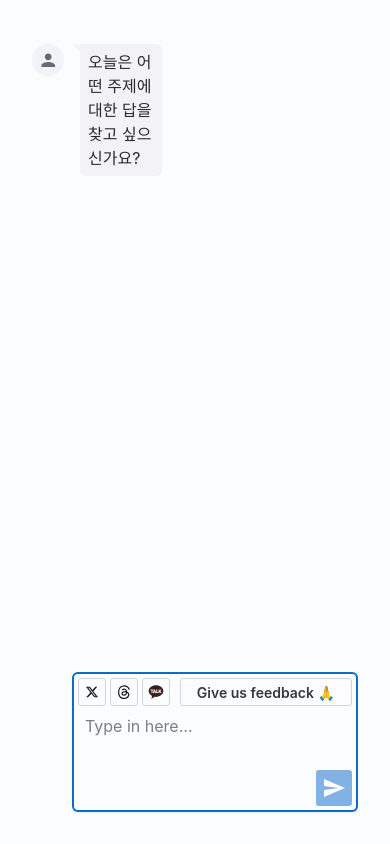
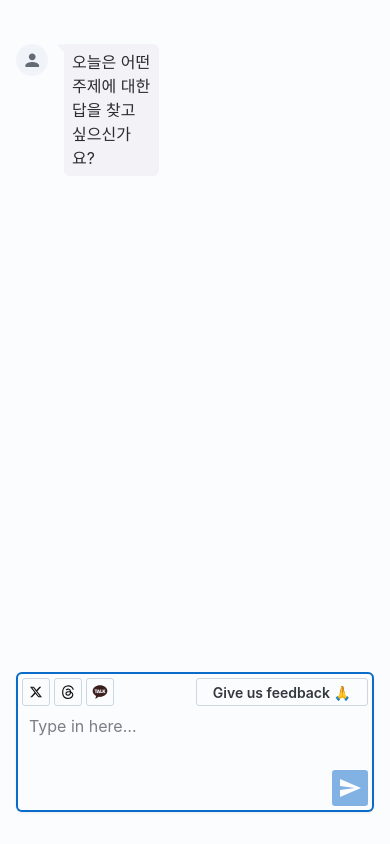
Before and after one commit to Jxxunnn/nextjs-taro-demo, a Next.js app: page /chat in a window 390 px wide. Built offline with nearby package versions, Linux system fonts and the light colour scheme.

Commit message:
feat: 모바일 사이즈 좌우 여백 조정

```diff
--- a/src/app/chat/page.tsx
+++ b/src/app/chat/page.tsx
@@ -78,7 +78,15 @@ export default function ChatPage() {
     <>
       <Stack flex={1} paddingBottom="32px" height={'100%'}>
         <Box flex={1} paddingTop="32px" width="100%" overflow="auto">
-          <Box maxWidth={theme.breakpoints.values.md} marginX="auto" paddingBottom="32px" paddingX="32px">
+          <Box
+            maxWidth={theme.breakpoints.values.md}
+            marginX="auto"
+            paddingBottom="32px"
+            paddingX={{
+              xs: '16px',
+              md: '32px',
+            }}
+          >
             <ChatList chatList={chatList} />
           </Box>
         </Box>
@@ -88,8 +96,14 @@ export default function ChatPage() {
           maxWidth={theme.breakpoints.values.md}
           marginX="auto"
           width={'100%'}
-          paddingRight="32px"
-          paddingLeft="72px"
+          paddingRight={{
+            xs: '16px',
+            md: '32px',
+          }}
+          paddingLeft={{
+            xs: '16px',
+            md: '72px',
+          }}
         >
           <ChatTextarea
             value={message}
```
